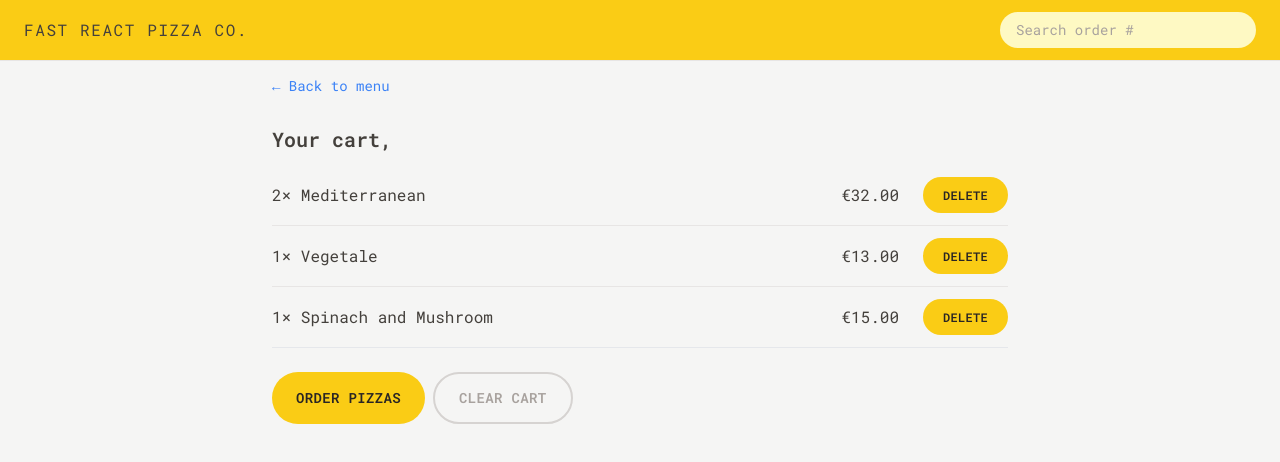
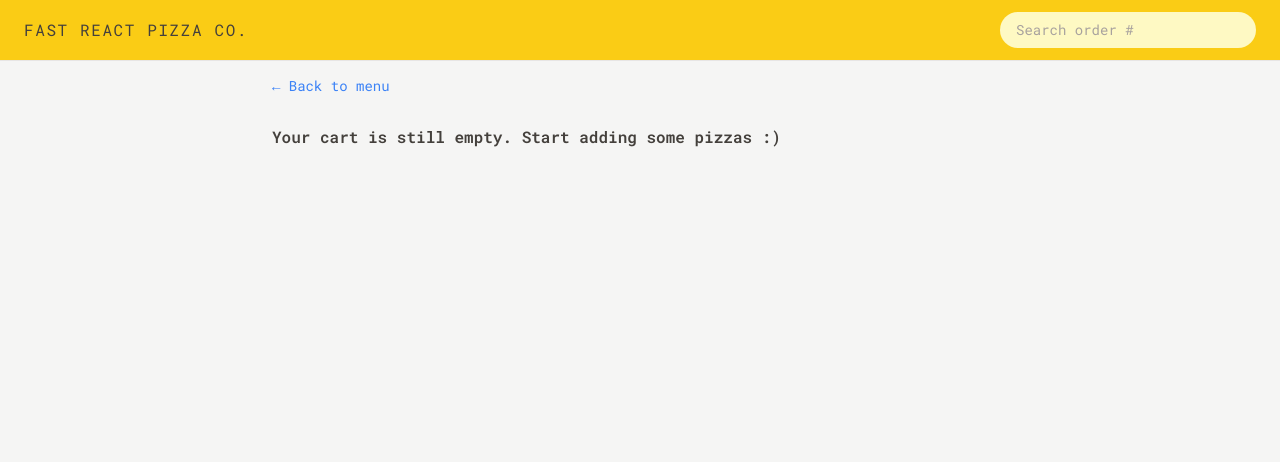
Before and after one commit to sergiobni/react-vite-pro-fast-pizza, a React (Vite) app: page /cart in a window 1280 px wide. Shown: the top 462 px of the page. Built offline with nearby package versions, Linux system fonts and the light colour scheme.

Commit message:
deleting cart items

```diff
--- a/src/features/cart/Cart.jsx
+++ b/src/features/cart/Cart.jsx
@@ -1,36 +1,18 @@
 import LinkButton from "../../ui/LinkButton";
 import Button from "../../ui/Button";
 import CartItem from "./CartItem";
-import { useSelector } from "react-redux";
-
-const fakeCart = [
-  {
-    pizzaId: 12,
-    name: "Mediterranean",
-    quantity: 2,
-    unitPrice: 16,
-    totalPrice: 32,
-  },
-  {
-    pizzaId: 6,
-    name: "Vegetale",
-    quantity: 1,
-    unitPrice: 13,
-    totalPrice: 13,
-  },
-  {
-    pizzaId: 11,
-    name: "Spinach and Mushroom",
-    quantity: 1,
-    unitPrice: 15,
-    totalPrice: 15,
-  },
-];
+import { useDispatch, useSelector } from "react-redux";
+import { clearCart, getCart } from "./cartSlice";
+import EmptyCart from "./EmptyCart";
 
 function Cart() {
   const username = useSelector((state) => state.user.username);
 
-  const cart = fakeCart;
+  const cart = useSelector(getCart);
+
+  const dispatch = useDispatch();
+
+  if (!cart.length) return <EmptyCart />;
 
   return (
     <div className="px-4 py-3">
@@ -48,7 +30,9 @@
         <Button to="/order/new" type="primary">
           Order pizzas
         </Button>
-        <Button type="secondary">Clear cart</Button>
+        <Button type="secondary" onClick={() => dispatch(clearCart())}>
+          Clear cart
+        </Button>
       </div>
     </div>
   );
--- a/src/features/cart/CartItem.jsx
+++ b/src/features/cart/CartItem.jsx
@@ -1,5 +1,5 @@
-import Button from "../../ui/Button";
 import { formatCurrency } from "../../utils/helpers";
+import DeleteItem from "./DeleteItem";
 
 function CartItem({ item }) {
   const { pizzaId, name, quantity, totalPrice } = item;
@@ -11,7 +11,7 @@
       </p>
       <div className="flex items-center justify-between sm:gap-6">
         <p>{formatCurrency(totalPrice)}</p>
-        <Button type="small">Delete</Button>
+        <DeleteItem pizzaId={pizzaId} />
       </div>
     </li>
   );
--- /dev/null
+++ b/src/features/cart/DeleteItem.jsx
@@ -0,0 +1,14 @@
+import { useDispatch } from "react-redux";
+import Button from "../../ui/Button";
+import { deleteItem } from "./cartSlice";
+
+function DeleteItem({ pizzaId }) {
+  const dispatch = useDispatch();
+  return (
+    <Button type="small" onClick={() => dispatch(deleteItem(pizzaId))}>
+      Delete
+    </Button>
+  );
+}
+
+export default DeleteItem;
--- a/src/features/cart/EmptyCart.jsx
+++ b/src/features/cart/EmptyCart.jsx
@@ -1,11 +1,13 @@
-import { Link } from 'react-router-dom';
+import LinkButton from "../../ui/LinkButton";
 
 function EmptyCart() {
   return (
-    <div>
-      <Link to="/menu">&larr; Back to menu</Link>
+    <div className="px-4 py-3">
+      <LinkButton to="/menu">&larr; Back to menu</LinkButton>
 
-      <p>Your cart is still empty. Start adding some pizzas :)</p>
+      <p className="mt-7 font-semibold">
+        Your cart is still empty. Start adding some pizzas :)
+      </p>
     </div>
   );
 }
--- a/src/features/cart/cartSlice.js
+++ b/src/features/cart/cartSlice.js
@@ -22,17 +22,17 @@
     },
     deleteItem(state, action) {
       //payload = PizzaId
-      state.cart = state.cart.filter((item) => item.pizzaID !== action.payload);
+      state.cart = state.cart.filter((item) => item.pizzaId !== action.payload);
     },
     increaseItemQuantity(state, action) {
       //payload = PizzaId
-      const item = state.cart.find((item) => item.pizzaID === action.payload);
+      const item = state.cart.find((item) => item.pizzaId === action.payload);
       item.quantity++;
       item.totalPrice = item.quantity * item.unitPrice;
     },
     decreaseItemQuantity(state, action) {
       //payload = PizzaId
-      const item = state.cart.find((item) => item.pizzaID === action.payload);
+      const item = state.cart.find((item) => item.pizzaId === action.payload);
       item.quantity--;
       item.totalPrice = item.quantity * item.unitPrice;
     },
@@ -52,8 +52,13 @@
 
 export default cartSlice.reducer;
 
+export const getCart = (state) => state.cart.cart;
+
 export const getTotalCartItems = (state) =>
   state.cart.cart.reduce((sum, item) => sum + item.quantity, 0);
 
 export const getTotalCartPrice = (state) =>
   state.cart.cart.reduce((sum, item) => sum + item.totalPrice, 0);
+
+export const getCurrentQuantityById = (id) => (state) =>
+  state.cart.cart.find((item) => item.pizzaId === id)?.quantity ?? 0;
--- a/src/features/menu/Menu.jsx
+++ b/src/features/menu/Menu.jsx
@@ -4,7 +4,6 @@
 
 function Menu() {
   const menu = useLoaderData(); //Data coming from the loader of app.jsx
-  console.log(menu);
   return (
     <ul className="divide-y divide-stone-200 px-2">
       {menu.map((pizza) => (
--- a/src/features/menu/MenuItem.jsx
+++ b/src/features/menu/MenuItem.jsx
@@ -1,15 +1,20 @@
-import { useDispatch } from "react-redux";
+import { useDispatch, useSelector } from "react-redux";
 import Button from "../../ui/Button";
 import { formatCurrency } from "../../utils/helpers";
-import { addItem } from "../cart/cartSlice";
+import { addItem, getCurrentQuantityById } from "../cart/cartSlice";
+import DeleteItem from "../cart/DeleteItem";
 
 function MenuItem({ pizza }) {
   const dispatch = useDispatch();
+
   const { id, name, unitPrice, ingredients, soldOut, imageUrl } = pizza;
+
+  const currentQuantity = useSelector(getCurrentQuantityById(id));
+  const isInCart = currentQuantity > 0;
 
   function handleAddToCart() {
     const newItem = {
-      pizzaID: id,
+      pizzaId: id,
       name,
       quantity: 1,
       unitPrice,
@@ -38,7 +43,10 @@
               Sold out
             </p>
           )}
-          {!soldOut && (
+
+          {isInCart && <DeleteItem pizzaId={id} />}
+
+          {!soldOut && !isInCart && (
             <Button type="small" onClick={handleAddToCart}>
               Add to cart
             </Button>
```
